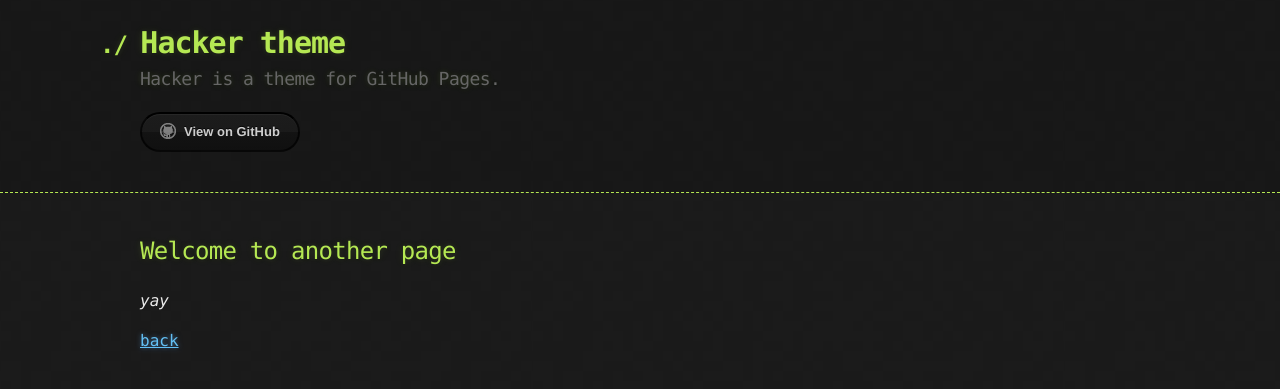
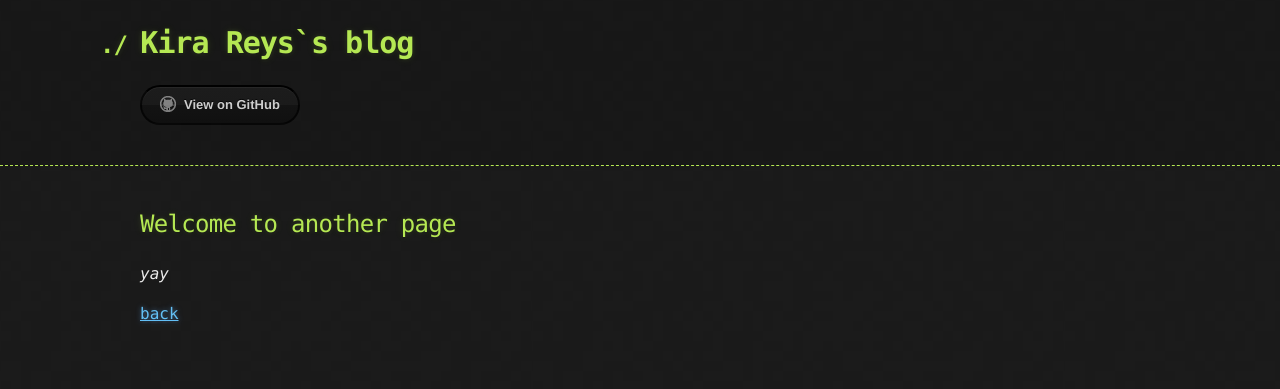
Before and after one commit to 20kilograma/blog, a Jekyll site: the page built from another-page.md, in a window 1280 px wide. Shown: the top 389 px of the page. Built offline with Jekyll 4.4.1, drawn with Linux system fonts in a browser that asks for light colours; the repository's description, which GitHub fills in, is left out; our own code applies the rules of GitHub Pages for plain Markdown files.

Commit message:
Update _config.yml

```diff
--- a/_config.yml
+++ b/_config.yml
@@ -1,5 +1,5 @@
-title: Hacker theme
-description: Hacker is a theme for GitHub Pages.
-show_downloads: true
+title: Kira Reys`s blog
+description:
+show_downloads: false
 google_analytics:
 theme: jekyll-theme-hacker
```
